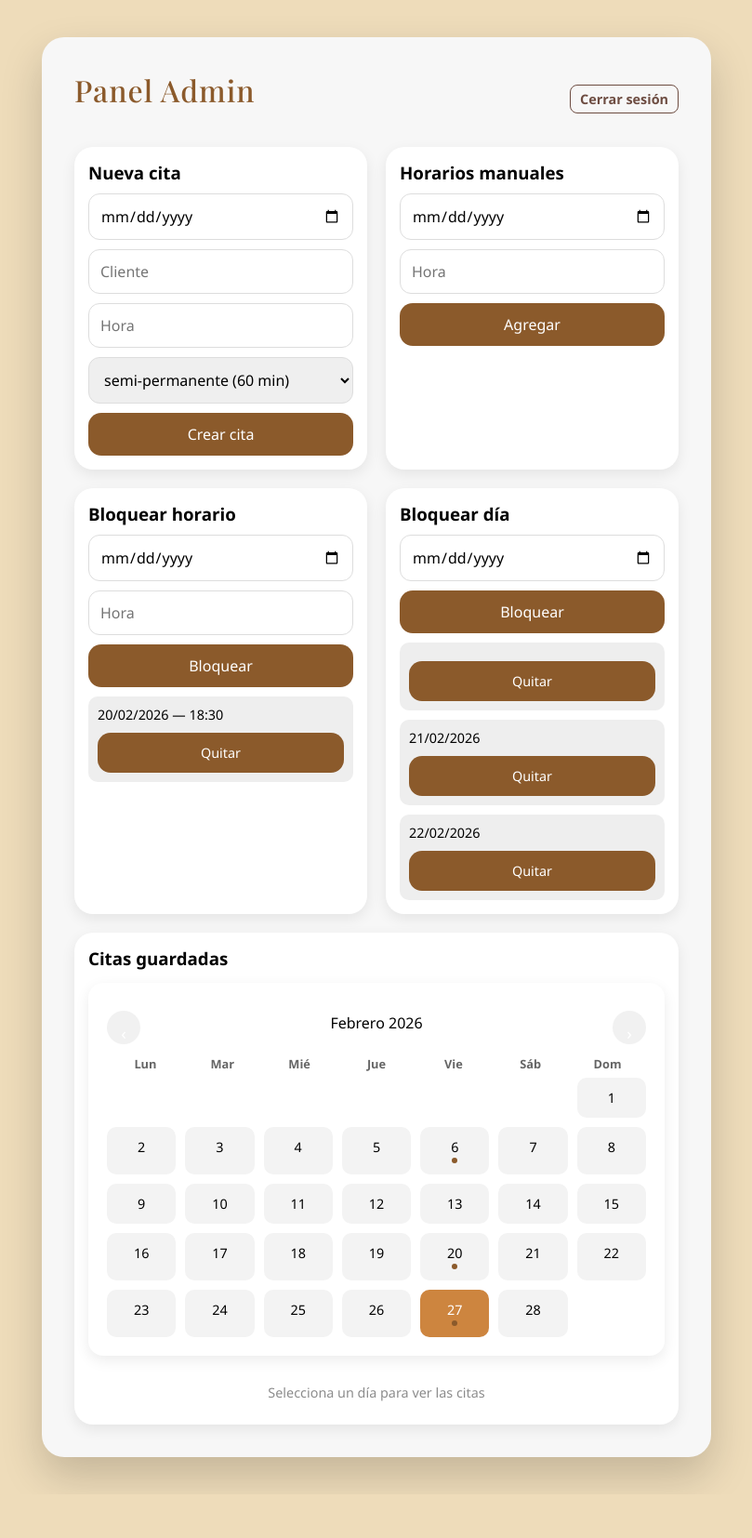
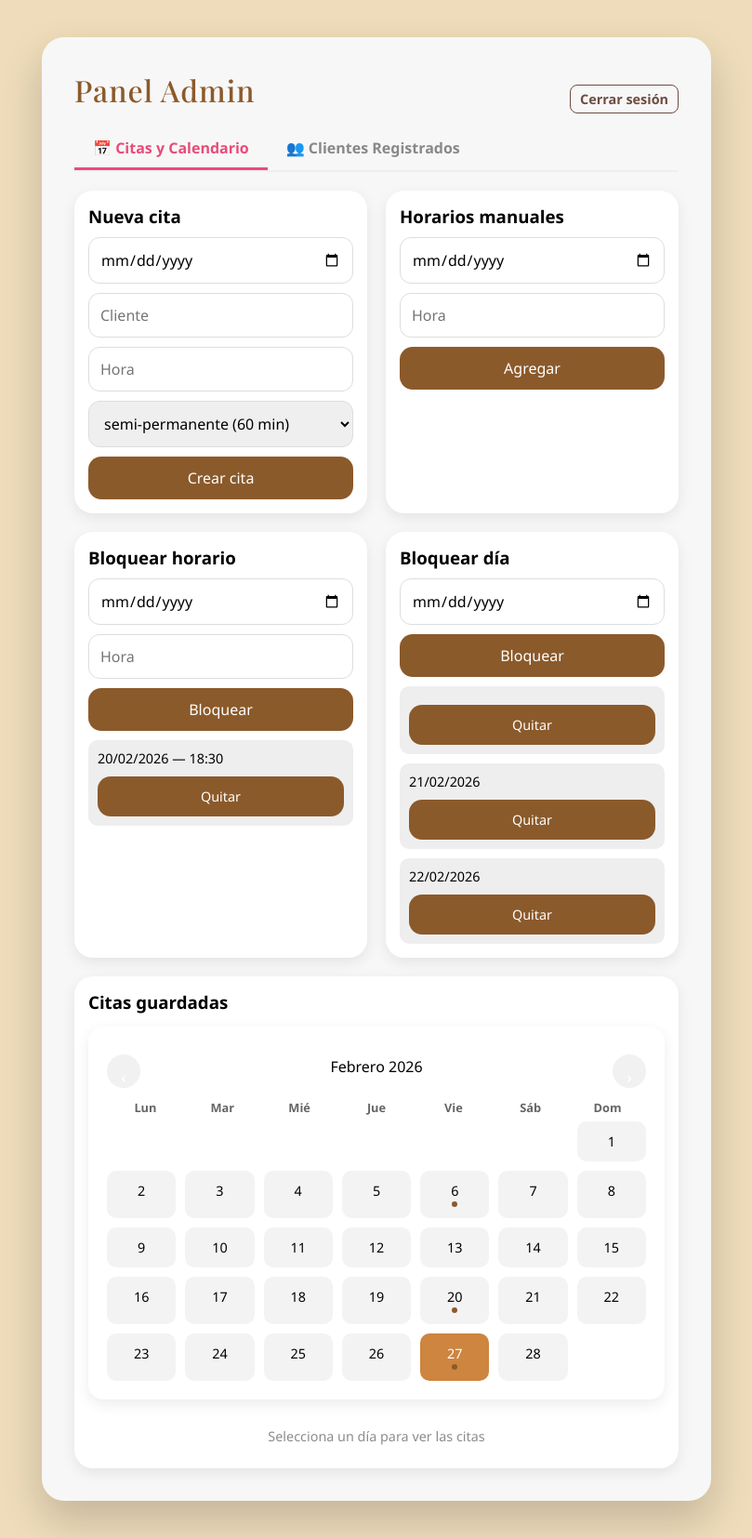
Before and after one commit to Dfg94/Agenda_web, a Flask app: page /admin in a window 1280 px wide. Shown: the whole page at 93% size, without its empty margins (235-1044 px from the left). Before the commit the page ends 1600 px from the top, so only its background shows below. Run offline with Flask 3, Linux system fonts and the light colour scheme; the visitor is signed in with stand-in values (Sample User, id 1); some web fonts are replaced.

Commit message:
Agregar pestana de clientes en admin.html

```diff
--- a/app.py
+++ b/app.py
@@ -505,12 +505,14 @@ def admin():
         return redirect(url_for("login"))
 
     d=cargar()
+    usuarios = cargar_usuarios()
     return render_template("admin.html",
         servicios=servicios,
         reservas=d["reservas"],
         extras=d["extras"],
         bloqueados=d["bloqueados"],
-        dias_bloqueados=d["dias_bloqueados"]
+        dias_bloqueados=d["dias_bloqueados"],
+        usuarios=usuarios
     )
 
 
--- a/templates/admin.html
+++ b/templates/admin.html
@@ -10,6 +10,57 @@
     <link rel="manifest" href="/static/manifest.json">
     <link rel="icon" href="/static/icon-192.png" type="image/png">
     <link rel="stylesheet" href="/static/style.css?v=9">
+    <style>
+        .tabs {
+            display: flex;
+            margin-bottom: 20px;
+            border-bottom: 2px solid #eee;
+        }
+
+        .tab {
+            padding: 10px 20px;
+            cursor: pointer;
+            font-weight: bold;
+            color: #888;
+            border-bottom: 3px solid transparent;
+        }
+
+        .tab.activa {
+            color: #e84b7a;
+            border-bottom-color: #e84b7a;
+        }
+
+        .tab-content {
+            display: none;
+        }
+
+        .tab-content.activa {
+            display: block;
+        }
+
+        .cliente-item {
+            padding: 15px;
+            border: 1px solid #ddd;
+            border-radius: 8px;
+            margin-bottom: 10px;
+            cursor: pointer;
+            background: #fafafa;
+            transition: 0.2s;
+        }
+
+        .cliente-item:hover {
+            background: #fff0f5;
+        }
+
+        .cliente-detalles {
+            display: none;
+            padding: 15px;
+            background: #fff;
+            border: 1px solid #e84b7a;
+            border-radius: 8px;
+            margin-top: 10px;
+        }
+    </style>
 </head>
 
 <body>
@@ -23,6 +74,13 @@
                 sesión</a>
         </div>
 
+        <div class="tabs">
+            <div class="tab activa" onclick="switchTab('citas', this)">📅 Citas y Calendario</div>
+            <div class="tab" onclick="switchTab('clientes', this)">👥 Clientes Registrados</div>
+        </div>
+
+        <!-- Pestaña de Citas (Todo el panel actual) -->
+        <div id="tab-citas" class="tab-content activa">
             <div class="grid">
 
                 <div class="box">
@@ -116,6 +174,32 @@
                 </div>
 
             </div>
+        </div>
+
+        <!-- Pestaña de Clientes -->
+        <div id="tab-clientes" class="tab-content">
+            <h3 style="margin-bottom: 15px;">Listado de Clientes</h3>
+
+            {% if usuarios %}
+            {% for u in usuarios %}
+            <div class="cliente-item" onclick="toggleClienteDetalles('{{ u.email }}')">
+                <strong>{{ u.nombre }}</strong>
+                <div id="detalles-{{ u.email }}" class="cliente-detalles">
+                    <p>📧 Email: {{ u.email }}</p>
+                    <p>📞 Teléfono: {{ u.telefono if u.telefono else 'No registrado' }}</p>
+                    <hr style="border: 0; border-top: 1px solid #eee; margin: 10px 0;">
+                    <h4>Próximas Citas</h4>
+                    <div id="futuras-{{ u.email }}"></div>
+                    <h4 style="margin-top:10px;">Historial</h4>
+                    <div id="pasadas-{{ u.email }}"></div>
+                </div>
+            </div>
+            {% endfor %}
+            {% else %}
+            <p>No hay clientes registrados aún.</p>
+            {% endif %}
+        </div>
+
     </div>
 
 
@@ -258,6 +342,66 @@
 
         adminRenderCalendar();
 
+        // ─── Lógica de Pestañas y Clientes ─────────────────────────────────
+        function switchTab(tabId, el) {
+            document.querySelectorAll('.tab').forEach(t => t.classList.remove('activa'));
+            document.querySelectorAll('.tab-content').forEach(c => c.classList.remove('activa'));
+
+            el.classList.add('activa');
+            document.getElementById('tab-' + tabId).classList.add('activa');
+        }
+
+        function toggleClienteDetalles(email) {
+            const detalles = document.getElementById('detalles-' + email);
+
+            // Si ya está abierto, lo cerramos
+            if (detalles.style.display === 'block') {
+                detalles.style.display = 'none';
+                return;
+            }
+
+            // Cerrar todos los demás primero
+            document.querySelectorAll('.cliente-detalles').forEach(d => d.style.display = 'none');
+
+            // Filtrar citas de este usuario
+            const citasUsuario = todasReservas.filter(r => r.email === email);
+
+            const hoy = new Date();
+            const futuras = [];
+            const pasadas = [];
+
+            citasUsuario.forEach(r => {
+                const fechaHora = new Date(r.fecha + "T" + r.inicio);
+                if (fechaHora >= hoy) {
+                    futuras.push(r);
+                } else {
+                    pasadas.push(r);
+                }
+            });
+
+            // Funcíon helper para renderizar citas en los bloques
+            const renderCitaInfo = (citaArr) => {
+                if (citaArr.length === 0) return "<p style='color:#888; font-size:13px;'>Ninguna</p>";
+                return citaArr.map(r => {
+                    const partes = r.fecha.split('-');
+                    const fechaF = partes.length === 3 ? partes[2] + '/' + partes[1] + '/' + partes[0] : r.fecha;
+                    return `<div style="background:#f5f5f5; padding:8px; border-radius:6px; margin-bottom:5px; font-size:14px;">
+                        <strong>${fechaF} ${r.inicio}</strong> - ${r.servicio}
+                    </div>`;
+                }).join('');
+            };
+
+            // Ordenar futuras (más cercanas primero)
+            futuras.sort((a, b) => new Date(a.fecha + "T" + a.inicio) - new Date(b.fecha + "T" + b.inicio));
+            // Ordenar pasadas (más recientes primero)
+            pasadas.sort((a, b) => new Date(b.fecha + "T" + b.inicio) - new Date(a.fecha + "T" + a.inicio));
+
+            document.getElementById('futuras-' + email).innerHTML = renderCitaInfo(futuras);
+            document.getElementById('pasadas-' + email).innerHTML = renderCitaInfo(pasadas);
+
+            detalles.style.display = 'block';
+        }
+
     </script>
 
 </body>
```
Lines whose indentation alone changed are shown as unchanged.
